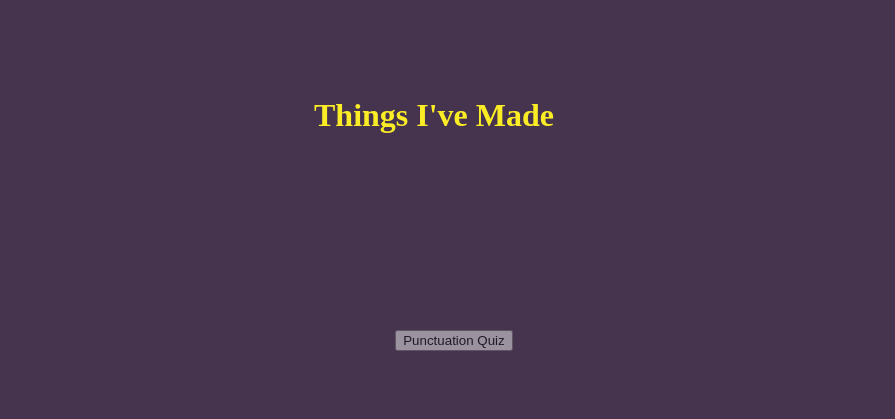
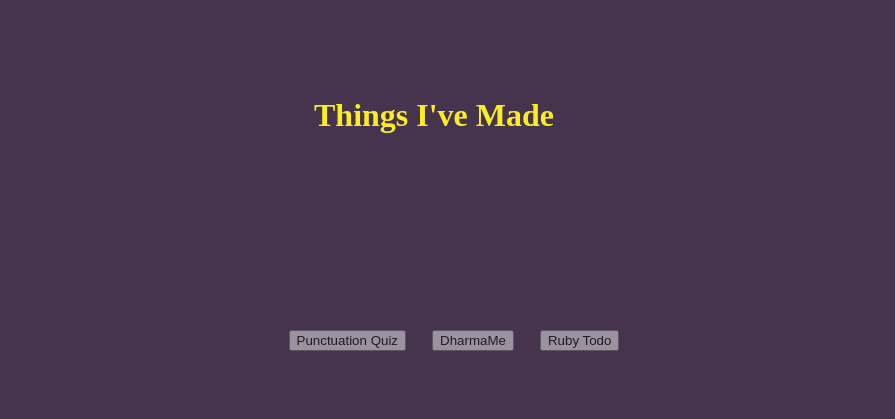
Before and after one commit to lwebber/portfolio, a plain HTML site: page index.html in a window 1280 px wide. Shown: the part 631-1050 px from the top of the page, without its empty margins (206-1101 px from the left). Drawn offline with nearby package versions, Linux system fonts and the light colour scheme; a web font is replaced by a local one.

Commit message:
add projects

```diff
--- a/index.html
+++ b/index.html
@@ -43,6 +43,8 @@
             <h1>Things I've Made</h1>
             <ul class="projects ">
                 <li><button id="myBtn">Punctuation Quiz</button></li>
+                <li><button id="myBtn">DharmaMe</button></li>
+                <li><button id="myBtn">Ruby Todo</button></li>
             </ul>
         </section>
         <!-- The Modal -->
```
